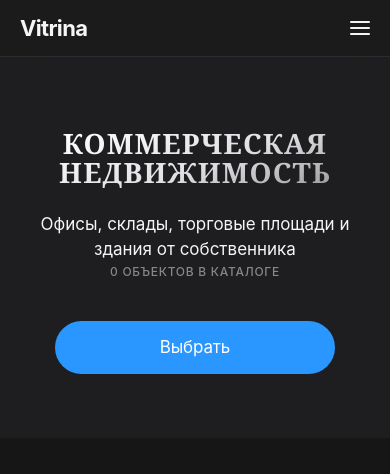
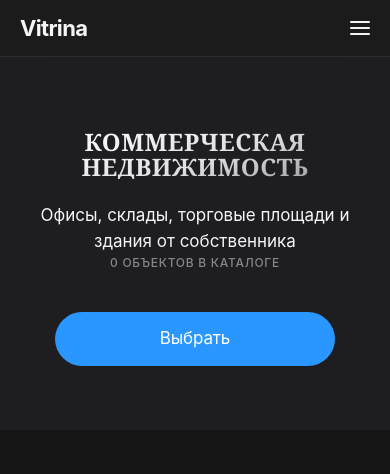
Before and after one commit to yuwi1k/vitrinarent, a FastAPI app: page / in a window 390 px wide. Shown: the top 474 px of the page. Run offline with FastAPI, Linux system fonts and the light colour scheme; data that the repository does not hold is empty; some libraries are stand-ins or nearby versions.

Commit message:
fix: reduce hero title size to prevent overflow
Made-with: Cursor

```diff
--- a/static/css/vitrina-asset.css
+++ b/static/css/vitrina-asset.css
@@ -135,9 +135,9 @@ body.menu-open { overflow: hidden; }
 
 .hero-title {
   font-family: 'Cormorant Garamond', Georgia, serif;
-  font-size: clamp(2.25rem, 5.5vw, 5.5rem);
+  font-size: clamp(2rem, 4vw, 3.5rem);
   font-weight: 700;
-  letter-spacing: 0.08em;
+  letter-spacing: 0.04em;
   text-transform: uppercase;
   line-height: 1.05;
   margin-bottom: 1.5rem;
@@ -2578,7 +2578,7 @@ body.map-page {
   .container { padding: 0 1.25rem; }
 
   .hero { padding: 4.5rem 0 4rem; }
-  .hero-title { font-size: clamp(1.75rem, 6vw, 2.25rem); letter-spacing: 0.04em; }
+  .hero-title { font-size: clamp(1.5rem, 5vw, 2rem); letter-spacing: 0.02em; }
   .hero-tagline { font-size: 1rem; letter-spacing: 0.12em; }
   .hero-detail { font-size: 0.75rem; }
   .hero-actions { flex-direction: column; align-items: center; gap: 0.5rem; }
```
